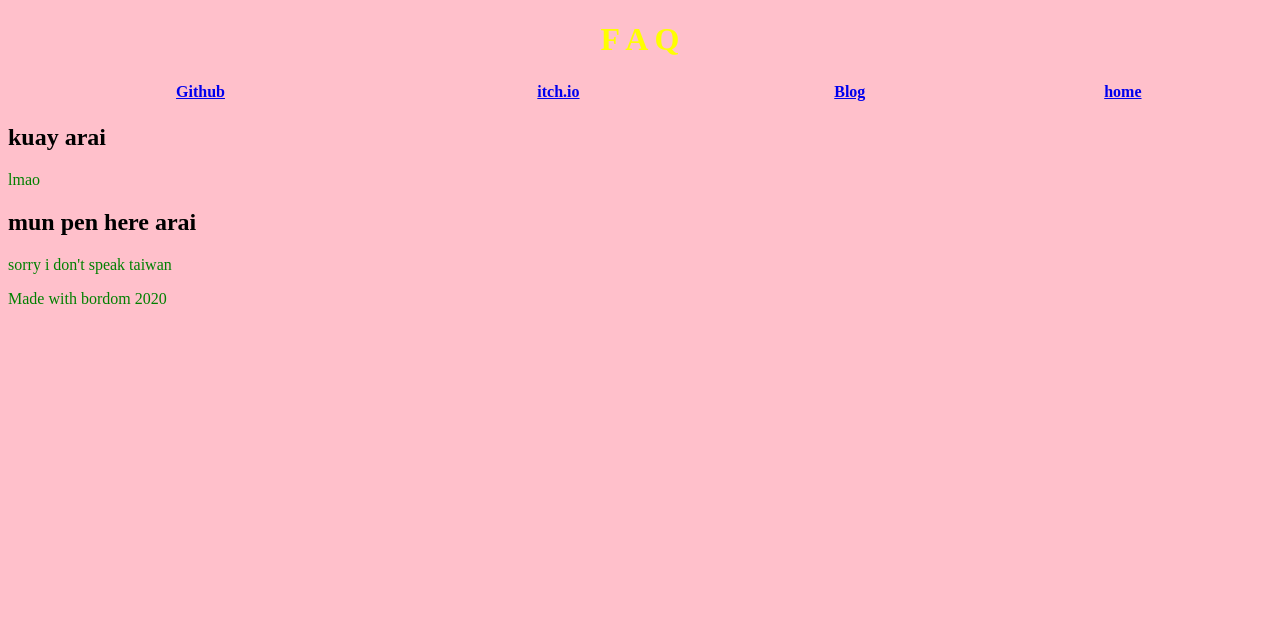
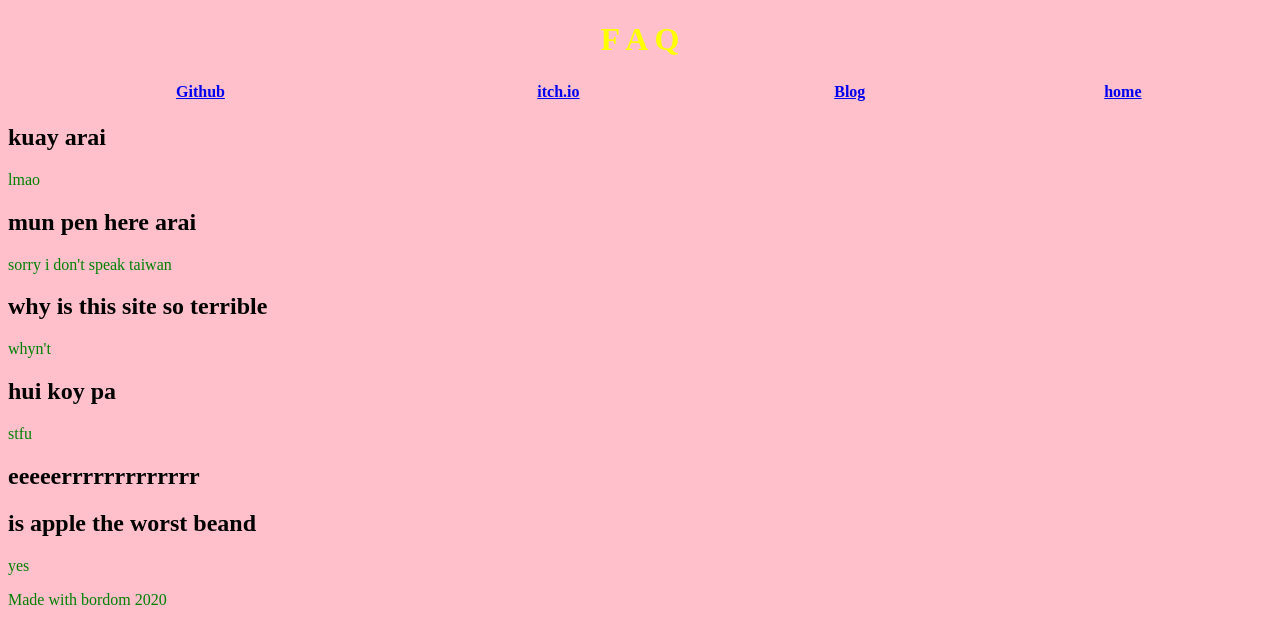
Before and after one commit to ballfn/ballfn.github.io, a plain HTML site: page faq.html in a window 1280 px wide. Drawn offline with Linux system fonts and the light colour scheme.

Commit message:
Update faq.html

```diff
--- a/faq.html
+++ b/faq.html
@@ -34,6 +34,17 @@ color: purple}
 <h2>mun pen here arai</h2>
 <p>sorry i don't speak taiwan</p>
 
+<h2>why is this site so terrible</h2>
+<p>whyn't</p>
+
+<h2>hui koy pa</h2>
+<p>stfu</p>
+
+<h2>eeeeerrrrrrrrrrrrr</h2>
+<p></p>
+
+<h2>is apple the worst beand</h2>
+<p>yes</p>
 
 
 </body>
```
